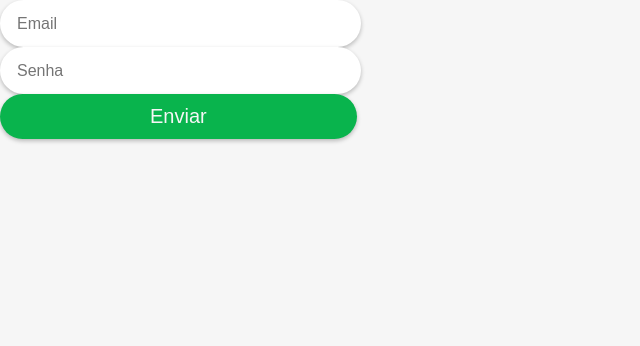
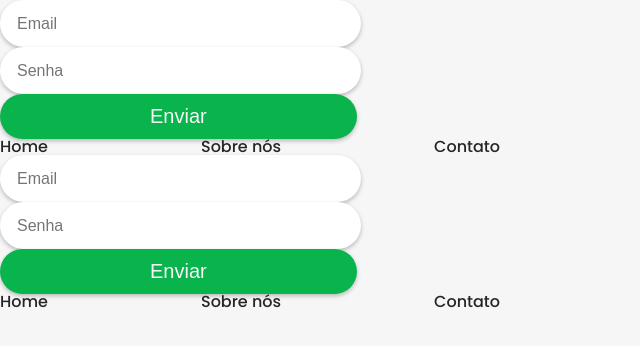
Before and after one commit to viniciusac92/hoorta-apresentacao, a React (Create React App) app: page /tests in a window 1280 px wide. Shown: the top 346 px of the page, without its empty margins (0-640 px from the left). Built offline with nearby package versions, Linux system fonts and the light colour scheme.

Commit message:
✨ feat: Added molecule Header NavBar

```diff
--- a/src/App.js
+++ b/src/App.js
@@ -1,10 +1,12 @@
+import Tests from "./pages/Tests";
 import Routes from "./routes/routes";
 const App = () => {
-	return (
-		<div>
-			<Routes />
-		</div>
-	);
+  return (
+    <div>
+      <Routes />
+      <Tests />
+    </div>
+  );
 };
 
 export default App;
--- /dev/null
+++ b/src/components/molecules/HeaderNavBar/index.jsx
@@ -0,0 +1,28 @@
+import { HeaderNavBarStyled } from "./style";
+import Link from "../../atoms/Link";
+
+const HeaderNavBar = () => {
+  const links = [
+    {
+      linkText: "Home",
+      path: "/",
+    },
+    {
+      linkText: "Sobre nós",
+      path: "/about",
+    },
+    { linkText: "Contato", path: "/contact" },
+  ];
+
+  return (
+    <HeaderNavBarStyled>
+      {links.map(({ linkText, path }, key) => (
+        <Link key={key} to={path}>
+          {linkText}
+        </Link>
+      ))}
+    </HeaderNavBarStyled>
+  );
+};
+
+export default HeaderNavBar;
--- /dev/null
+++ b/src/components/molecules/HeaderNavBar/style.js
@@ -0,0 +1,7 @@
+import styled from "styled-components";
+
+export const HeaderNavBarStyled = styled.div`
+  display: flex;
+  justify-content: space-between;
+  max-width: 500px;
+`;
--- a/src/pages/Tests/index.jsx
+++ b/src/pages/Tests/index.jsx
@@ -2,11 +2,13 @@ import Button from "../../components/atoms/Button";
 import Input from "../../components/atoms/Input";
 
 import FormLogin from "../../components/molecules/FormLogin";
+import HeaderNavBar from "../../components/molecules/HeaderNavBar";
 
 const Tests = () => {
   return (
     <div>
       <FormLogin />
+      <HeaderNavBar />
     </div>
   );
 };
```
